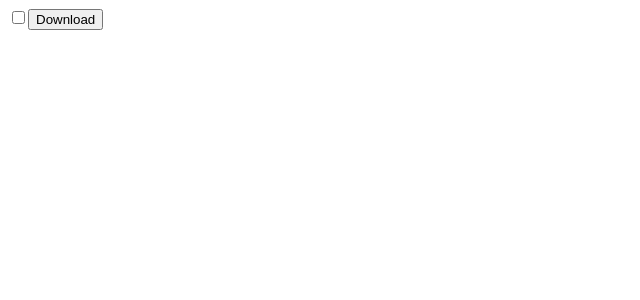
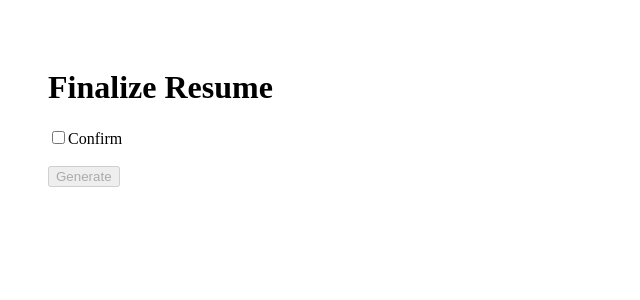
Before and after one commit to MarkAlanBrest/resume-builder, a Next.js app: page /finalize in a window 1280 px wide. Shown: the top 300 px of the page, without its empty margins (0-640 px from the left). Built offline with nearby package versions, Linux system fonts and the light colour scheme.

Commit message:
Restore finalize page and API

```diff
--- a/app/finalize/page.js
+++ b/app/finalize/page.js
@@ -3,23 +3,52 @@ import { useState } from "react";
 
 export default function FinalizePage() {
   const [confirmed, setConfirmed] = useState(false);
+  const [loading, setLoading] = useState(false);
 
   async function generateResume() {
     if (!confirmed) return;
 
+    setLoading(true);
+
     const data = JSON.parse(localStorage.getItem("resumeData")) || {};
 
-    await fetch("/api/generateResume", {
+    const res = await fetch("/api/generateResume", {
       method: "POST",
       headers: { "Content-Type": "application/json" },
-      body: JSON.stringify({ TEMPLATE: "Template", student: data })
+      body: JSON.stringify({
+        TEMPLATE: "Template",
+        student: data
+      })
     });
+
+    if (!res.ok) {
+      alert("Failed");
+      setLoading(false);
+      return;
+    }
+
+    setLoading(false);
+    alert("API HIT OK");
   }
 
   return (
-    <>
-      <input type="checkbox" onChange={e => setConfirmed(e.target.checked)} />
-      <button onClick={generateResume}>Download</button>
-    </>
+    <div style={{ padding: 40 }}>
+      <h1>Finalize Resume</h1>
+
+      <label>
+        <input
+          type="checkbox"
+          checked={confirmed}
+          onChange={e => setConfirmed(e.target.checked)}
+        />
+        Confirm
+      </label>
+
+      <br /><br />
+
+      <button onClick={generateResume} disabled={!confirmed || loading}>
+        {loading ? "Generating..." : "Generate"}
+      </button>
+    </div>
   );
 }
```
